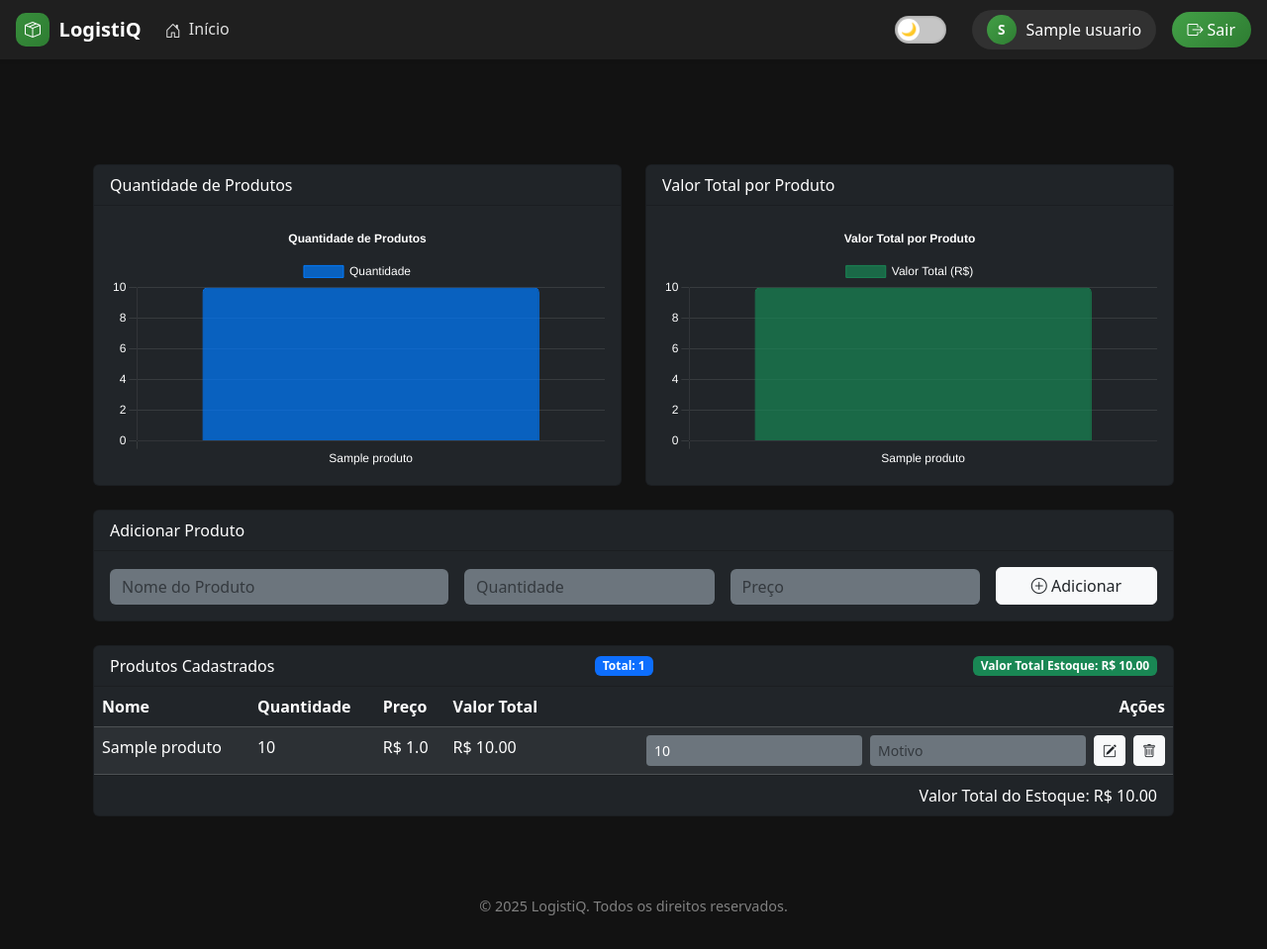
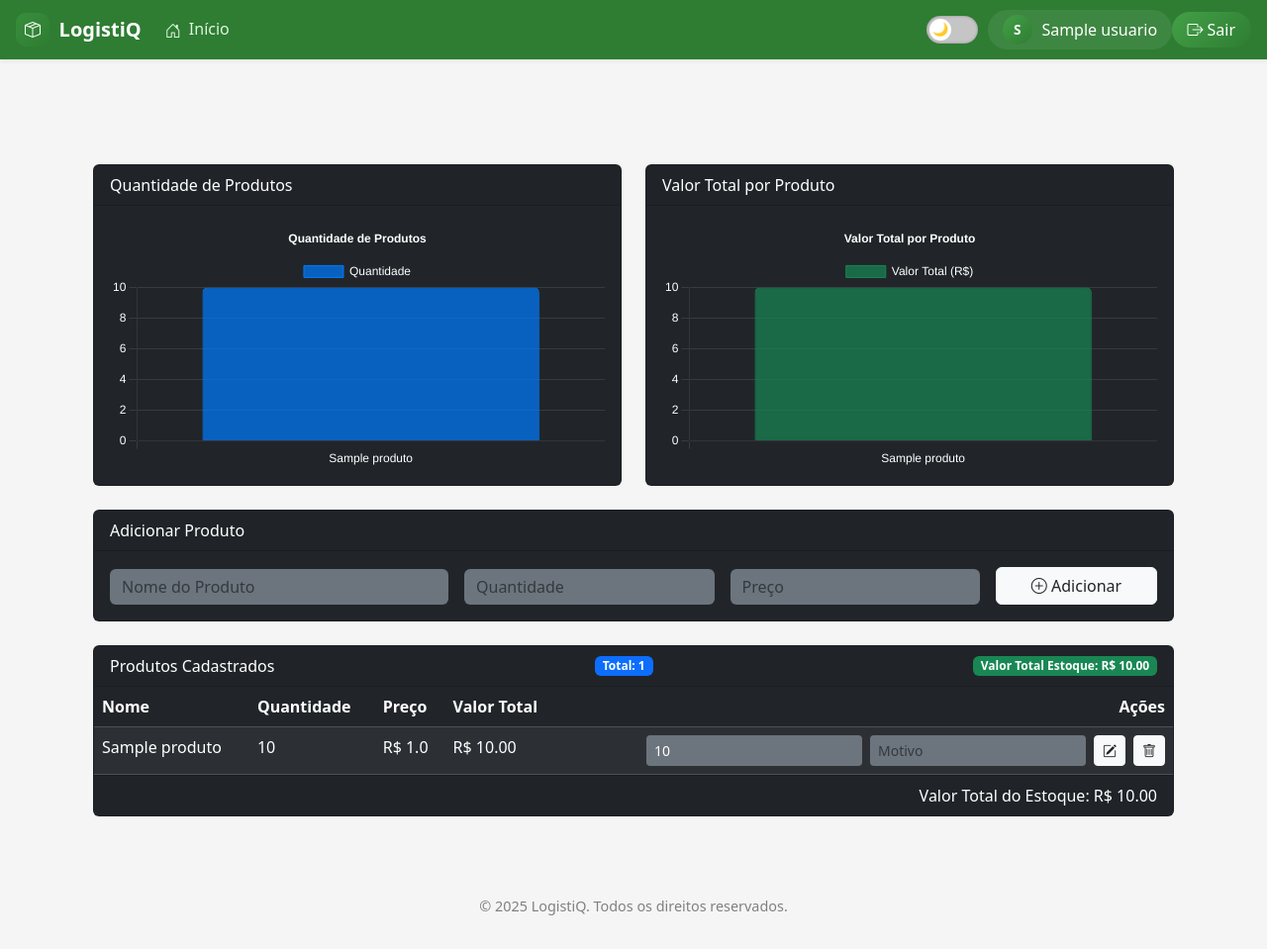
Before and after one commit to NicolasGayb/LogistiQ, a Flask app: page /produtos in a window 1280 px wide. Shown: the whole page at 99% size. Run offline with Flask 3, Linux system fonts and the light colour scheme; a user stored in the database is signed in; tables that the repository leaves empty hold one stand-in row (values such as "Sample post").

Commit message:
ajuste de tema

```diff
--- a/app/static/css/style.css
+++ b/app/static/css/style.css
@@ -11,6 +11,10 @@
   --dark-text: #e0e0e0;
   --dark-link-hover: rgba(255, 255, 255, 0.15);
   --transition: all 0.3s ease-in-out;
+}
+
+body {
+  transition: background-color 0.4s ease, color 0.4s ease;
 }
 
 /* ==========================
@@ -40,6 +44,36 @@
 body.dark {
   background-color: var(--dark-bg);
   color: var(--dark-text);
+}
+body.dark .card,
+body.dark .card-header,
+body.dark .card-footer {
+  background-color: #1e1e1e !important;
+  color: #f5f5f5 !important;
+  border-color: #2a2a2a !important;
+}
+body.dark .table {
+  background-color: #1b1b1b !important;
+  color: #e0e0e0 !important;
+}
+body.dark .table th,
+body.dark .table td {
+  border-color: #2a2a2a !important;
+}
+body.dark .table-striped tbody tr:nth-of-type(odd) {
+  background-color: rgba(255, 255, 255, 0.05) !important;
+}
+body.dark .form-control {
+  background-color: #2b2b2b !important;
+  color: #fff !important;
+  border: 1px solid #3a3a3a !important;
+}
+body.dark .btn-light {
+  background-color: #eaeaea !important;
+  color: #222 !important;
+}
+body.dark .btn-light:hover {
+  background-color: #f8f8f8 !important;
 }
 body.dark .navbar-green {
   background-color: var(--dark-card);
--- a/app/templates/navbar.html
+++ b/app/templates/navbar.html
@@ -68,11 +68,10 @@
       </ul>
 
       <!-- SWITCH DE TEMA -->
-      <div class="d-flex align-items-center gap-3">
-        <label class="theme-switch">
-          <input type="checkbox" id="themeCheckbox" onchange="toggleThemeSwitch()">
-          <span class="slider"></span>
-        </label>
+      <label class="theme-switch">
+        <input type="checkbox" id="themeCheckbox">
+        <span class="slider"></span>
+      </label>
 
         <a href="{{ url_for('routes.perfil') }}" class="user-pill">
           <span class="user-avatar">{{ (current_user.nome[:1] if current_user and current_user.nome else 'U')|upper }}</span>
@@ -112,19 +111,32 @@
   <!-- ===================== SCRIPT TEMA ===================== -->
   <script>
     const checkbox = document.getElementById("themeCheckbox");
+    const body = document.body;
+
+    // 🧠 Carrega o tema salvo no localStorage (mantém a preferência)
     const savedTheme = localStorage.getItem("theme");
-    const html = document.documentElement;
-
-    if (savedTheme) {
-      html.setAttribute("data-theme", savedTheme);
-      checkbox.checked = savedTheme === "dark";
+    if (savedTheme === "dark") {
+      body.classList.remove("light");
+      body.classList.add("dark");
+      checkbox.checked = true;
+    } else {
+      body.classList.remove("dark");
+      body.classList.add("light");
+      checkbox.checked = false;
     }
 
-    function toggleThemeSwitch() {
-      const newTheme = checkbox.checked ? "dark" : "light";
-      html.setAttribute("data-theme", newTheme);
-      localStorage.setItem("theme", newTheme);
-    }
+    // 🌗 Alterna o tema ao clicar no switch
+    checkbox.addEventListener("change", () => {
+      if (checkbox.checked) {
+        body.classList.add("dark");
+        body.classList.remove("light");
+        localStorage.setItem("theme", "dark");
+      } else {
+        body.classList.add("light");
+        body.classList.remove("dark");
+        localStorage.setItem("theme", "light");
+      }
+    });
   </script>
 
   <script src="https://cdn.jsdelivr.net/npm/bootstrap@5.3.3/dist/js/bootstrap.bundle.min.js"></script>
```
